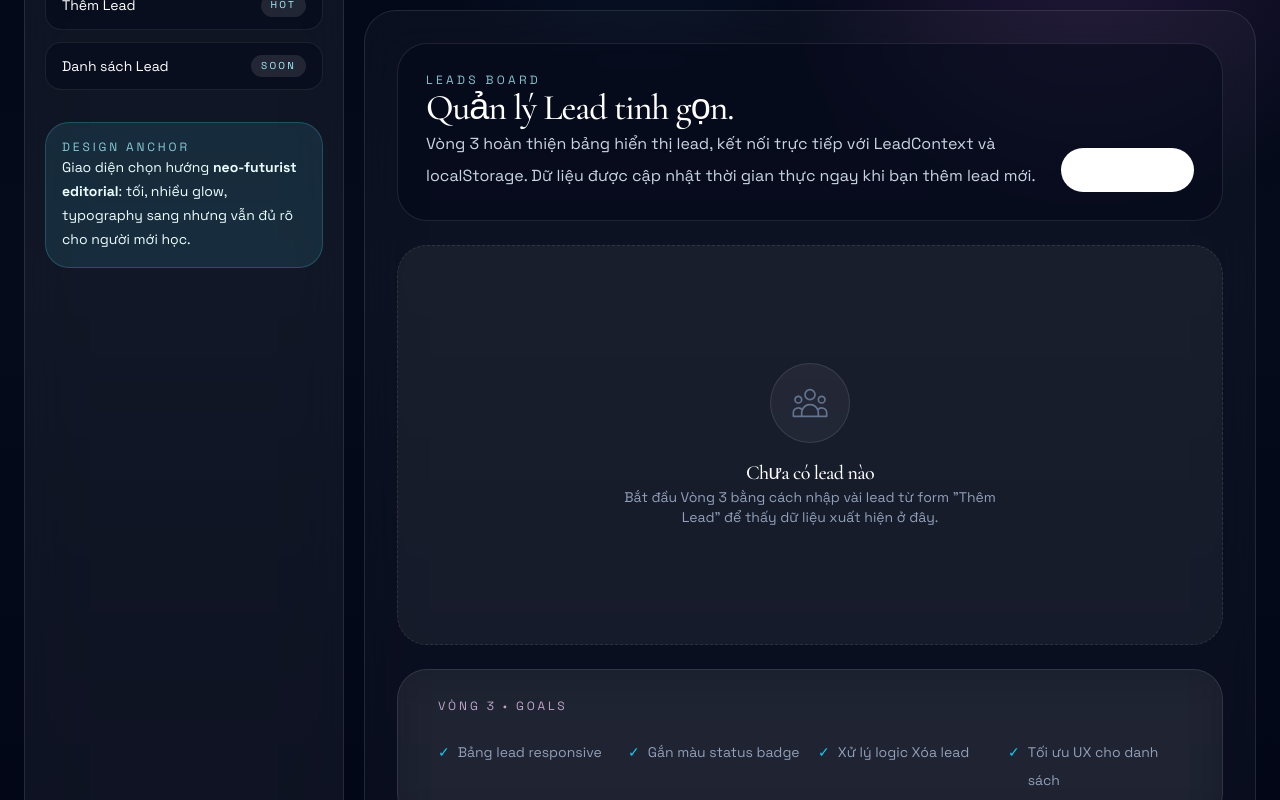
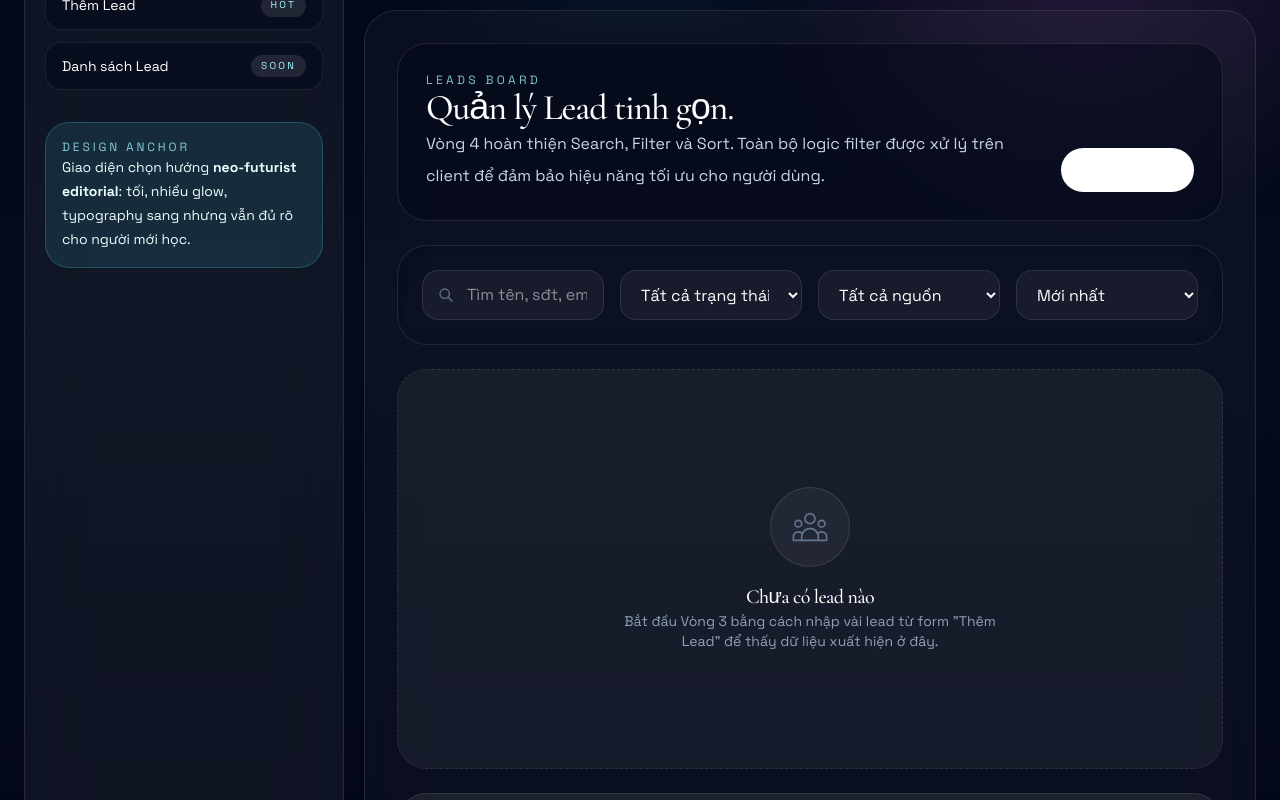
Before and after one commit to hieu1966hn/mindx-miniCRM, a Next.js app: page /leads in a window 1280 px wide. Shown: the part 280-1080 px from the top of the page. Built offline with nearby package versions, Linux system fonts and the light colour scheme.

Commit message:
feat: Vòng 4 - Search, Filter, and Sort filters implemented

```diff
--- a/src/app/leads/page.tsx
+++ b/src/app/leads/page.tsx
@@ -1,13 +1,50 @@
+"use client";
+
 import Link from "next/link";
-import type { Metadata } from "next";
+import { useState, useMemo } from "react";
 import { LeadTable } from "@/components/leads/LeadTable";
-
-export const metadata: Metadata = {
-  title: "Danh sách Lead | MindX Mini CRM",
-  description: "Trang danh sách lead quản lý dữ liệu từ localStorage với giao diện premium.",
-};
+import { LeadFilters } from "@/components/leads/LeadFilters";
+import { useLeads } from "@/contexts/LeadContext";
 
 export default function LeadsPage() {
+  const { leads } = useLeads();
+
+  // Filter States
+  const [searchTerm, setSearchTerm] = useState("");
+  const [statusFilter, setStatusFilter] = useState("");
+  const [sourceFilter, setSourceFilter] = useState("");
+  const [sortBy, setSortBy] = useState("newest");
+
+  const filteredAndSortedLeads = useMemo(() => {
+    let result = [...leads];
+
+    // Search
+    if (searchTerm) {
+      const lowSearch = searchTerm.toLowerCase();
+      result = result.filter(
+        (l) =>
+          l.fullName.toLowerCase().includes(lowSearch) ||
+          l.phone.toLowerCase().includes(lowSearch) ||
+          l.email.toLowerCase().includes(lowSearch)
+      );
+    }
+
+    // Filters
+    if (statusFilter) result = result.filter((l) => l.status === statusFilter);
+    if (sourceFilter) result = result.filter((l) => l.leadSource === sourceFilter);
+
+    // Sorting
+    result.sort((a, b) => {
+      if (sortBy === "newest") return new Date(b.createdAt).getTime() - new Date(a.createdAt).getTime();
+      if (sortBy === "oldest") return new Date(a.createdAt).getTime() - new Date(b.createdAt).getTime();
+      if (sortBy === "score") return b.score - a.score;
+      if (sortBy === "name") return a.fullName.localeCompare(b.fullName);
+      return 0;
+    });
+
+    return result;
+  }, [leads, searchTerm, statusFilter, sourceFilter, sortBy]);
+
   return (
     <section className="grid gap-6">
       <div className="rounded-[30px] border border-white/10 bg-slate-950/50 p-7">
@@ -16,8 +53,8 @@ export default function LeadsPage() {
             <p className="text-xs uppercase tracking-[0.28em] text-cyan-200/80">Leads board</p>
             <h3 className="mt-3 font-serif text-4xl text-white">Quản lý Lead tinh gọn.</h3>
             <p className="mt-5 max-w-2xl text-base leading-8 text-slate-300">
-              Vòng 3 hoàn thiện bảng hiển thị lead, kết nối trực tiếp với LeadContext và localStorage.
-              Dữ liệu được cập nhật thời gian thực ngay khi bạn thêm lead mới.
+              Vòng 4 hoàn thiện Search, Filter và Sort. Toàn bộ logic filter được xử lý trên client
+              để đảm bảo hiệu năng tối ưu cho người dùng.
             </p>
           </div>
           <div className="flex shrink-0 flex-wrap gap-3">
@@ -28,26 +65,33 @@ export default function LeadsPage() {
         </div>
       </div>
 
-      <LeadTable />
+      <LeadFilters
+        searchTerm={searchTerm} onSearchChange={setSearchTerm}
+        statusFilter={statusFilter} onStatusChange={setStatusFilter}
+        sourceFilter={sourceFilter} onSourceChange={setSourceFilter}
+        sortBy={sortBy} onSortChange={setSortBy}
+      />
+
+      <LeadTable displayLeads={filteredAndSortedLeads} />
 
       <div className="rounded-[30px] border border-white/10 bg-white/6 p-7 backdrop-blur-xl lg:px-10">
-        <p className="text-xs uppercase tracking-[0.24em] text-fuchsia-200/75">Vòng 3 • Goals</p>
+        <p className="text-xs uppercase tracking-[0.24em] text-fuchsia-200/75">Vòng 4 • Goals</p>
         <ul className="mt-6 grid gap-4 text-sm leading-7 text-slate-400 sm:grid-cols-2 lg:grid-cols-4">
           <li className="flex gap-2">
             <span className="text-cyan-400">✓</span>
-            Bảng lead responsive
+            Search theo Info
           </li>
           <li className="flex gap-2">
             <span className="text-cyan-400">✓</span>
-            Gắn màu status badge
+            Filter Status/Source
           </li>
           <li className="flex gap-2">
             <span className="text-cyan-400">✓</span>
-            Xử lý logic Xóa lead
+            Sort theo Score/Date
           </li>
           <li className="flex gap-2">
             <span className="text-cyan-400">✓</span>
-            Tối ưu UX cho danh sách
+            Real-time update
           </li>
         </ul>
       </div>
--- /dev/null
+++ b/src/components/leads/LeadFilters.tsx
@@ -0,0 +1,81 @@
+"use client";
+
+import { ChangeEvent } from "react";
+import { Lead } from "@/types/lead";
+
+interface LeadFiltersProps {
+  searchTerm: string;
+  onSearchChange: (value: string) => void;
+  statusFilter: string;
+  onStatusChange: (value: string) => void;
+  sourceFilter: string;
+  onSourceChange: (value: string) => void;
+  sortBy: string;
+  onSortChange: (value: string) => void;
+}
+
+const STATUS_OPTIONS = ["New", "Contacting", "Interested", "Converted", "Lost"];
+const SOURCE_OPTIONS = ["Website", "Workshop", "Facebook", "Zalo", "Referral"];
+
+export function LeadFilters({
+  searchTerm,
+  onSearchChange,
+  statusFilter,
+  onStatusChange,
+  sourceFilter,
+  onSourceChange,
+  sortBy,
+  onSortChange,
+}: LeadFiltersProps) {
+  return (
+    <div className="grid gap-4 rounded-[30px] border border-white/10 bg-slate-950/40 p-4 backdrop-blur md:grid-cols-2 lg:grid-cols-4 lg:p-6">
+      <div className="relative">
+        <span className="absolute inset-y-0 left-4 flex items-center text-slate-500">
+          <svg className="h-4 w-4" fill="none" viewBox="0 0 24 24" stroke="currentColor">
+            <path strokeLinecap="round" strokeLinejoin="round" strokeWidth={2} d="M21 21l-6-6m2-5a7 7 0 11-14 0 7 7 0 0114 0z" />
+          </svg>
+        </span>
+        <input
+          type="text"
+          placeholder="Tìm tên, sđt, email..."
+          value={searchTerm}
+          onChange={(e) => onSearchChange(e.target.value)}
+          className="w-full rounded-2xl border border-white/10 bg-white/5 py-3 pl-11 pr-4 text-sm text-white outline-none transition focus:border-cyan-300/50"
+        />
+      </div>
+
+      <select
+        value={statusFilter}
+        onChange={(e) => onStatusChange(e.target.value)}
+        className="w-full rounded-2xl border border-white/10 bg-white/5 px-4 py-3 text-sm text-white outline-none transition focus:border-cyan-300/50"
+      >
+        <option value="" className="bg-slate-950">Tất cả trạng thái</option>
+        {STATUS_OPTIONS.map((opt) => (
+          <option key={opt} value={opt} className="bg-slate-950">{opt}</option>
+        ))}
+      </select>
+
+      <select
+        value={sourceFilter}
+        onChange={(e) => onSourceChange(e.target.value)}
+        className="w-full rounded-2xl border border-white/10 bg-white/5 px-4 py-3 text-sm text-white outline-none transition focus:border-cyan-300/50"
+      >
+        <option value="" className="bg-slate-950">Tất cả nguồn</option>
+        {SOURCE_OPTIONS.map((opt) => (
+          <option key={opt} value={opt} className="bg-slate-950">{opt}</option>
+        ))}
+      </select>
+
+      <select
+        value={sortBy}
+        onChange={(e) => onSortChange(e.target.value)}
+        className="w-full rounded-2xl border border-white/10 bg-white/5 px-4 py-3 text-sm text-white outline-none transition focus:border-cyan-300/50"
+      >
+        <option value="newest" className="bg-slate-950">Mới nhất</option>
+        <option value="oldest" className="bg-slate-950">Cũ nhất</option>
+        <option value="score" className="bg-slate-950">Điểm cao nhất</option>
+        <option value="name" className="bg-slate-950">Tên A-Z</option>
+      </select>
+    </div>
+  );
+}
--- a/src/components/leads/LeadTable.tsx
+++ b/src/components/leads/LeadTable.tsx
@@ -11,10 +11,15 @@ const STATUS_COLORS: Record<Lead["status"], string> = {
   Lost: "border-slate-500/30 bg-slate-500/10 text-slate-400",
 };
 
-export function LeadTable() {
+interface LeadTableProps {
+  displayLeads?: Lead[];
+}
+
+export function LeadTable({ displayLeads }: LeadTableProps) {
   const { leads, deleteLead } = useLeads();
+  const listToRender = displayLeads ?? leads;
 
-  if (leads.length === 0) {
+  if (listToRender.length === 0) {
     return (
       <div className="flex min-h-[400px] flex-col items-center justify-center space-y-4 rounded-[30px] border border-dashed border-white/10 bg-white/5 text-center p-8">
         <div className="h-20 w-20 rounded-full border border-white/10 bg-white/5 flex items-center justify-center">
@@ -46,7 +51,7 @@ export function LeadTable() {
           </tr>
         </thead>
         <tbody className="divide-y divide-white/5">
-          {leads.map((lead) => (
+          {listToRender.map((lead) => (
             <tr key={lead.id} className="group transition hover:bg-white/5">
               <td className="px-6 py-4">
                 <div className="flex items-center gap-3">
```
